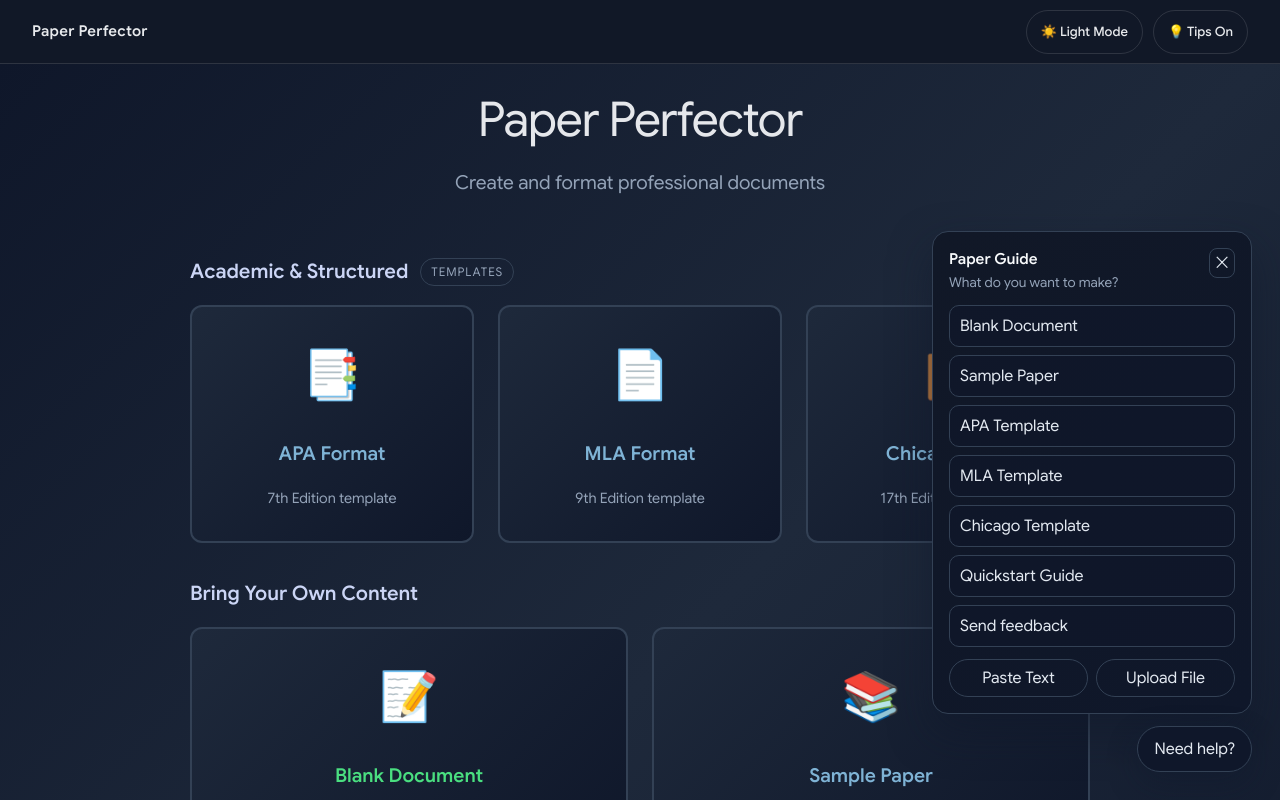
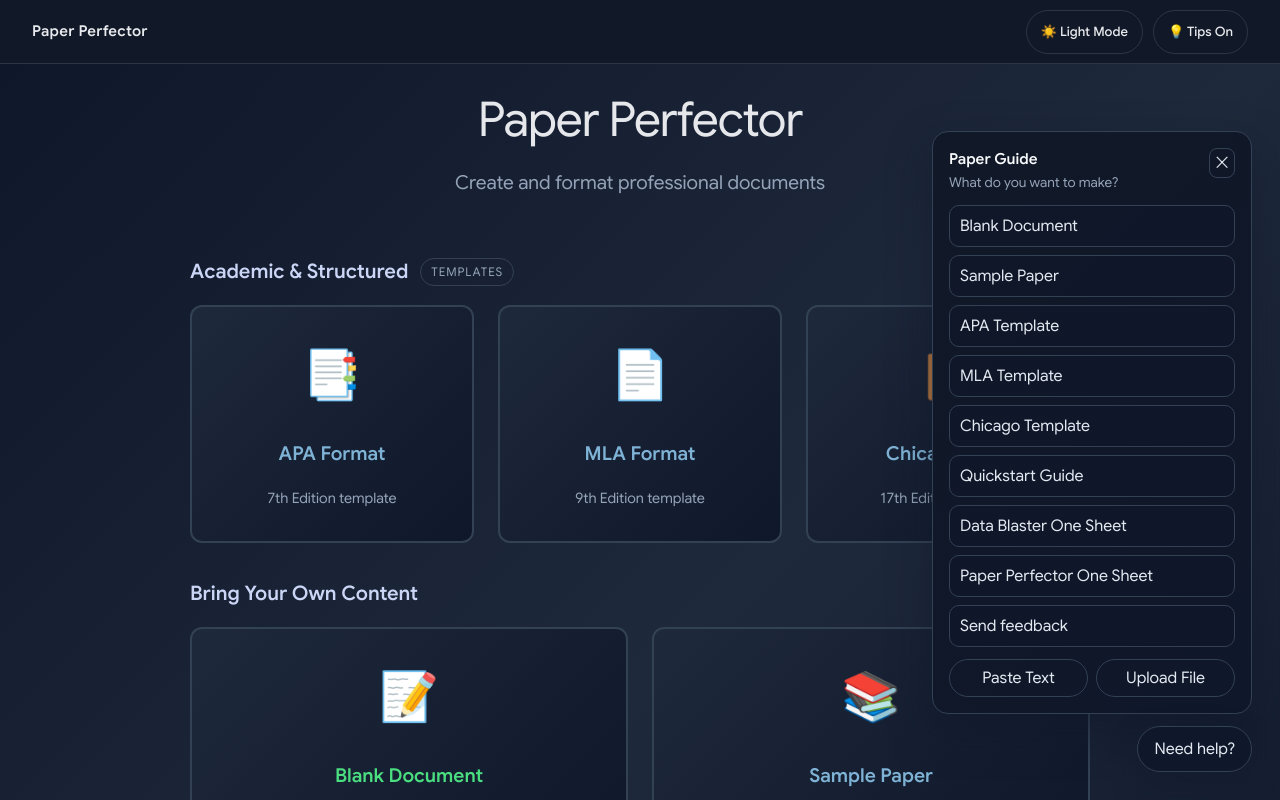
Before and after one commit to veniceailabs/paper-perfector, a React (Vite) app: page / in a window 1280 px wide. Both pictures are taken after a click on the button "Need help?". Shown: the top 800 px of the page. Built offline with nearby package versions, Linux system fonts and the light colour scheme.

Commit message:
Add one-sheet overviews for Data Blaster and Paper Perfector

```diff
--- a/src/components/StartScreen.tsx
+++ b/src/components/StartScreen.tsx
@@ -3,6 +3,8 @@ import { Document } from "../models/DocumentSchema";
 import { samplePaper } from "../documents/samplePaper";
 import { templates } from "../documents/templates";
 import { quickstartGuide } from "../documents/quickstartGuide";
+import { dataBlasterOneSheet } from "../documents/dataBlasterOneSheet";
+import { paperPerfectorOneSheet } from "../documents/paperPerfectorOneSheet";
 import { importFromMarkdownText } from "../utils/markdownImport";
 import { importFromHtmlText } from "../utils/htmlImport";
 import type { SavedDocument } from "../utils/library";
@@ -543,6 +545,20 @@ export function StartScreen({
               </button>
               <button
                 type="button"
+                onClick={() => handleSelectFromAssistant(dataBlasterOneSheet)}
+                data-tip="Open the Data Blaster one-sheet overview."
+              >
+                Data Blaster One Sheet
+              </button>
+              <button
+                type="button"
+                onClick={() => handleSelectFromAssistant(paperPerfectorOneSheet)}
+                data-tip="Open the Paper Perfector one-sheet overview."
+              >
+                Paper Perfector One Sheet
+              </button>
+              <button
+                type="button"
                 onClick={openFeedbackEmail}
                 data-tip="Send product feedback."
               >
--- /dev/null
+++ b/src/documents/dataBlasterOneSheet.ts
@@ -0,0 +1,81 @@
+import type { Document } from "../models/DocumentSchema";
+
+export const dataBlasterOneSheet: Document = {
+  title: "Data Blaster",
+  subtitle: "One-sheet product overview",
+  metadata: {
+    Product: "Data Blaster",
+    Date: new Date().toISOString().split("T")[0],
+    Version: "1.0",
+    Audience: "Executives, operators, product leaders",
+    Classification: "Product overview",
+  },
+  format: {
+    preset: "default",
+    renderMarkdown: true,
+  },
+  sections: [
+    {
+      id: "overview",
+      level: 1,
+      title: "Overview",
+      body: [
+        "Data Blaster is a lightweight, desktop-ready web app that turns raw Excel exports into draft slide outlines, narrative, and diagram scaffolds.",
+        "Built for complex companies and non-technical teams that need executive-ready storytelling fast.",
+      ],
+    },
+    {
+      id: "capabilities",
+      level: 2,
+      title: "Core Capabilities",
+      body: [
+        "- Ingest CSV, XLSX, or pasted rows with smart column mapping and data health checks.",
+        "- Join sheets, roll up hierarchies, and manage glossary, lineage, and audit trail.",
+        "- Prompt templates, guided setup, and plain-language questions for multi-output storytelling.",
+        "- Auto-generate executive narrative, KPI cards, diagrams, and phrasing for slides.",
+        "- Apply brand themes and tone to deliver board-ready exports (PPTX or scaffolds).",
+      ],
+    },
+    {
+      id: "workflow",
+      level: 2,
+      title: "Workflow",
+      body: [
+        "1. Upload, drop, or paste Excel/CSV data (or search the web for live figures).",
+        "2. Map columns, choose deliverable/audience/focus, and craft your prompt.",
+        "3. Review the outline, narrative, diagram, and metrics panels.",
+        "4. Export PPTX or download the outline/diagram scaffolds for editing.",
+      ],
+    },
+    {
+      id: "governance",
+      level: 2,
+      title: "Governance & Trust",
+      body: [
+        "- Governance helpers surface PII (email, phone, SSN, credit card) counts and entries.",
+        "- Roles (admin, editor, viewer) adjust editing/export rights while keeping an audit log.",
+        "- Glossary entries and lineage tracking explain how joined or rolled-up data flows into insights.",
+      ],
+    },
+    {
+      id: "outputs",
+      level: 2,
+      title: "Outputs",
+      body: [
+        "- Slide outlines, executive answers, diagram scaffolds, KPI highlight cards, and PPTX export.",
+        "- Exported content is a scaffold intended for easy editing and presentation polish.",
+        "- Data source toggles let you default to web search until a spreadsheet is imported.",
+      ],
+    },
+    {
+      id: "notes",
+      level: 2,
+      title: "Notes",
+      body: [
+        "- Open `index.html` locally; no build step required for the static preview.",
+        "- PPTX export loads a third-party library and may need network access.",
+        "- The app log records lineage, PII detections, and user actions for governance needs.",
+      ],
+    },
+  ],
+};
--- /dev/null
+++ b/src/documents/paperPerfectorOneSheet.ts
@@ -0,0 +1,72 @@
+import type { Document } from "../models/DocumentSchema";
+
+export const paperPerfectorOneSheet: Document = {
+  title: "Paper Perfector",
+  subtitle: "One-sheet product overview",
+  metadata: {
+    Product: "Paper Perfector",
+    Date: new Date().toISOString().split("T")[0],
+    Version: "1.0",
+    Audience: "Students, researchers, professionals",
+    Classification: "Product overview",
+  },
+  format: {
+    preset: "default",
+    renderMarkdown: true,
+  },
+  sections: [
+    {
+      id: "overview",
+      level: 1,
+      title: "Overview",
+      body: [
+        "Paper Perfector is a modern document editor that focuses on beautiful, structured papers with instant PDF export.",
+        "You draft content; the app applies professional typography, themes, and layout so every paper looks publication-ready.",
+      ],
+    },
+    {
+      id: "features",
+      level: 2,
+      title: "Key Features",
+      body: [
+        "- Stunning typography powered by Google Sans and Roboto Mono.",
+        "- Document templates (APA, MLA, Chicago) plus blank or sample papers.",
+        "- Support for Markdown, HTML, PDF, and plaintext imports, including OCR extraction.",
+        "- Built-in research tools: Scholar search, citations, and document scoring.",
+        "- Theme-aware editor with dark/light modes, focus assist, and Share/Export modals.",
+      ],
+    },
+    {
+      id: "workflow",
+      level: 2,
+      title: "Workflow",
+      body: [
+        "1. Start from blank, template, or import existing content (Markdown/HTML/PDF).",
+        "2. Organize sections, insert code blocks, citations, and metadata.",
+        "3. Format via customizable controls (fonts, margins, spacing, headers).",
+        "4. Export as a clean PDF or share a live document link with integrity hashing.",
+      ],
+    },
+    {
+      id: "outputs",
+      level: 2,
+      title: "Outputs & Governance",
+      body: [
+        "- Professional PDFs with perfect typography, headers, and references.",
+        "- Document integrity ensured via automatic hashing.",
+        "- Share modal for links, and export checklist for quality assurance.",
+        "- Citations, references, and optional Scholar search built-in for academic rigor.",
+      ],
+    },
+    {
+      id: "notes",
+      level: 2,
+      title: "Notes",
+      body: [
+        "- Built with React, Vite, TypeScript, and PDF.js in the browser – no AI content generation.",
+        "- Offline-friendly with local hashing; export and import flows work without server round trips.",
+        "- Sample papers and quickstart guide keep new users productive instantly.",
+      ],
+    },
+  ],
+};
```
